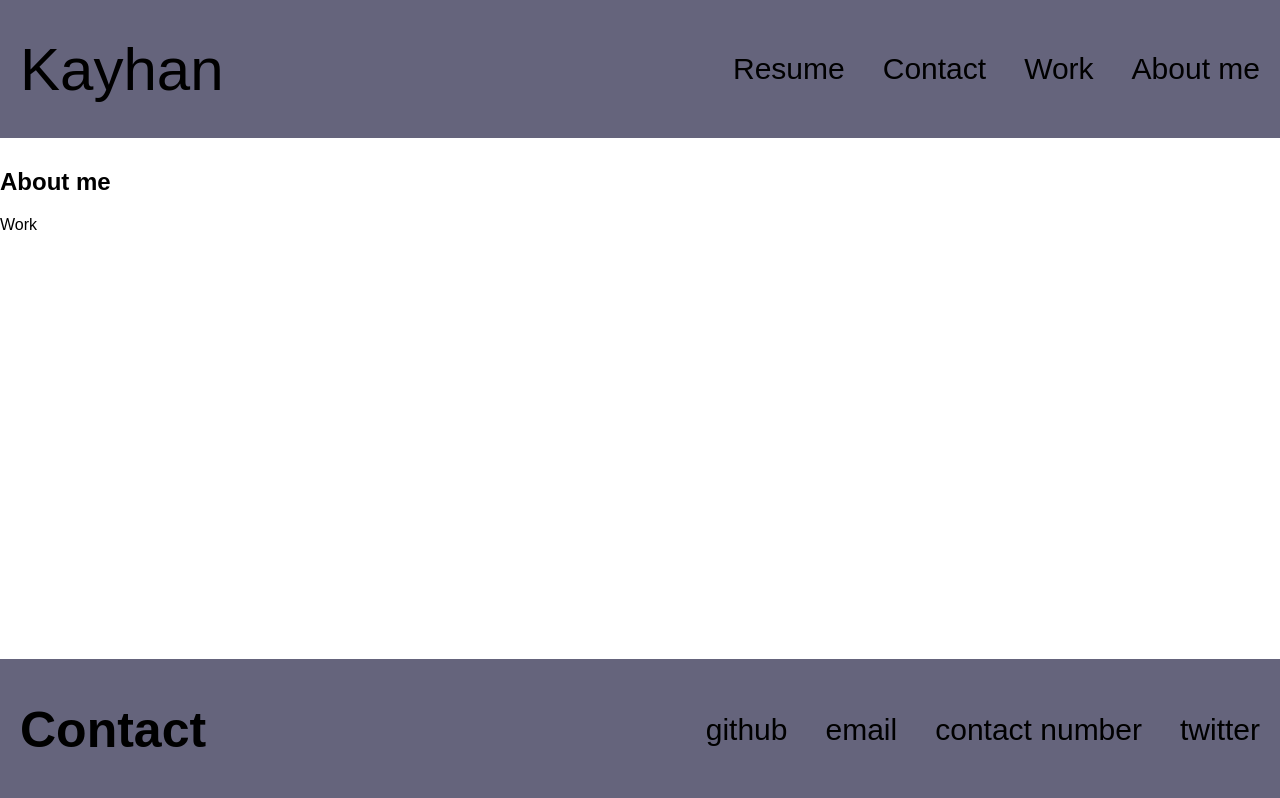
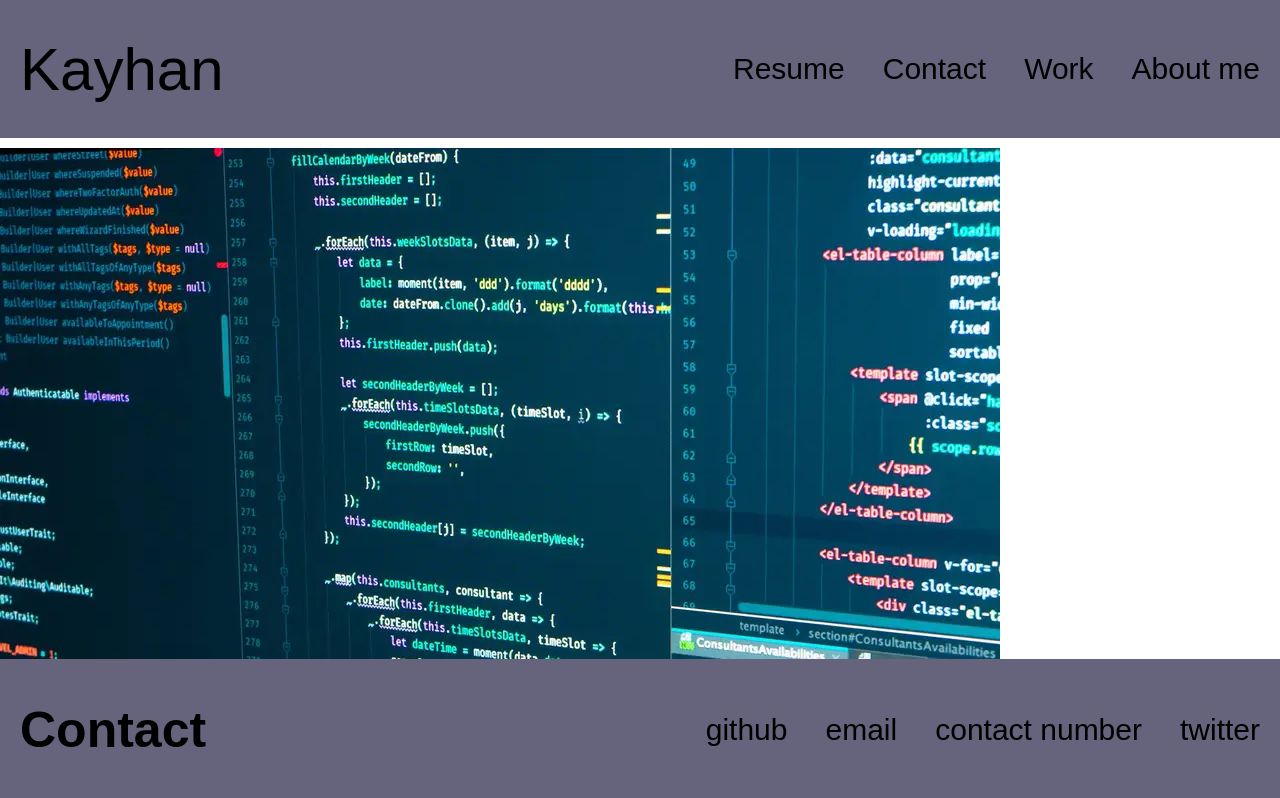
Before and after one commit to byunn90/Portfoliolia, a plain HTML site: page index.html in a window 1280 px wide. Shown: the top 798 px of the page. Drawn offline with Linux system fonts and the light colour scheme; a web font is replaced by a local one.

Commit message:
more things

```diff
--- a/index.html
+++ b/index.html
@@ -25,7 +25,7 @@
         </ul>
       </nav>
     </div>
-    <img src="" alt="" />
+    <img class="banner" src="./Assests/image/banner coding.webp" alt="" />
 
     <section>
       <h1>About me</h1>
```
Also changed, not shown: Assests/image/banner coding.webp (added).
